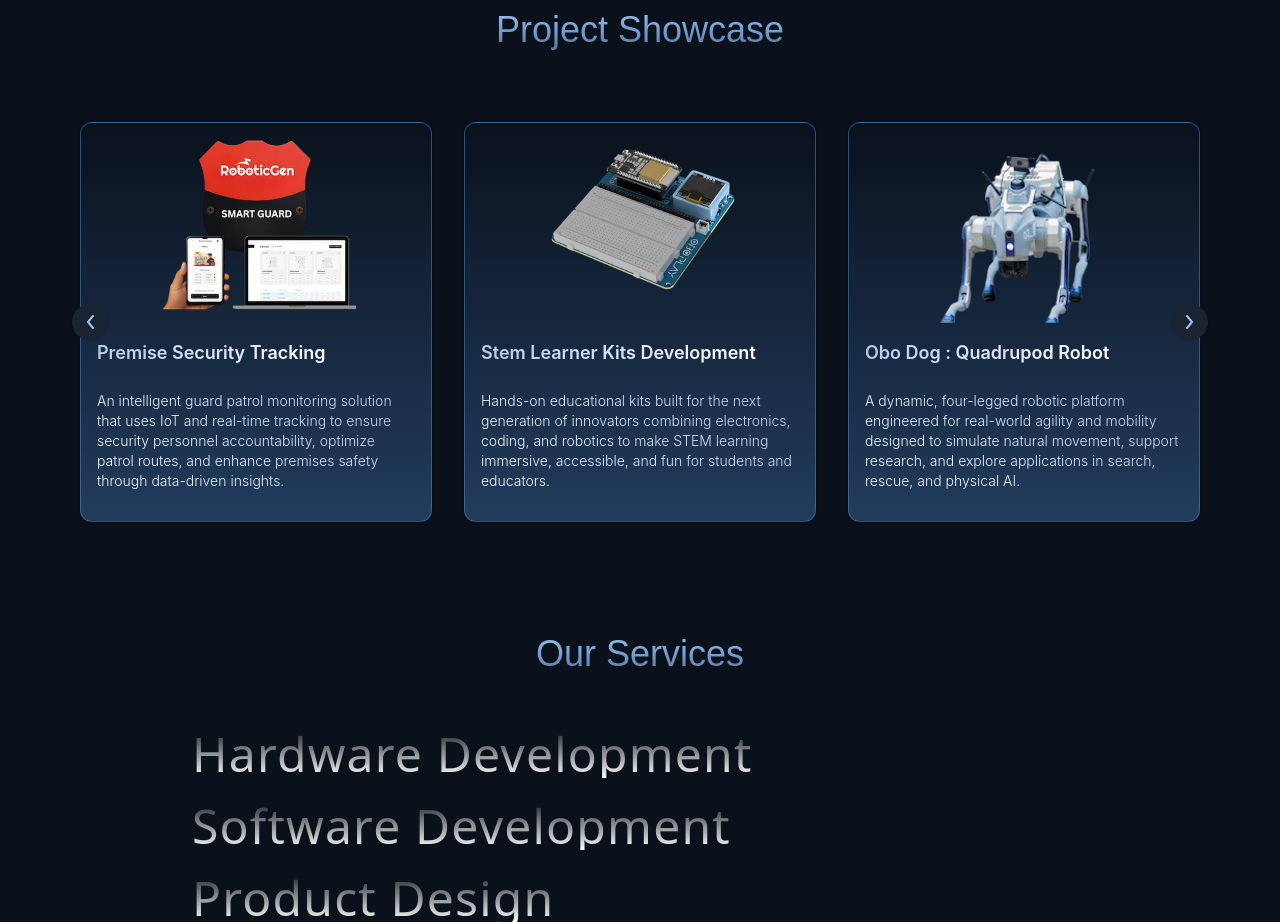
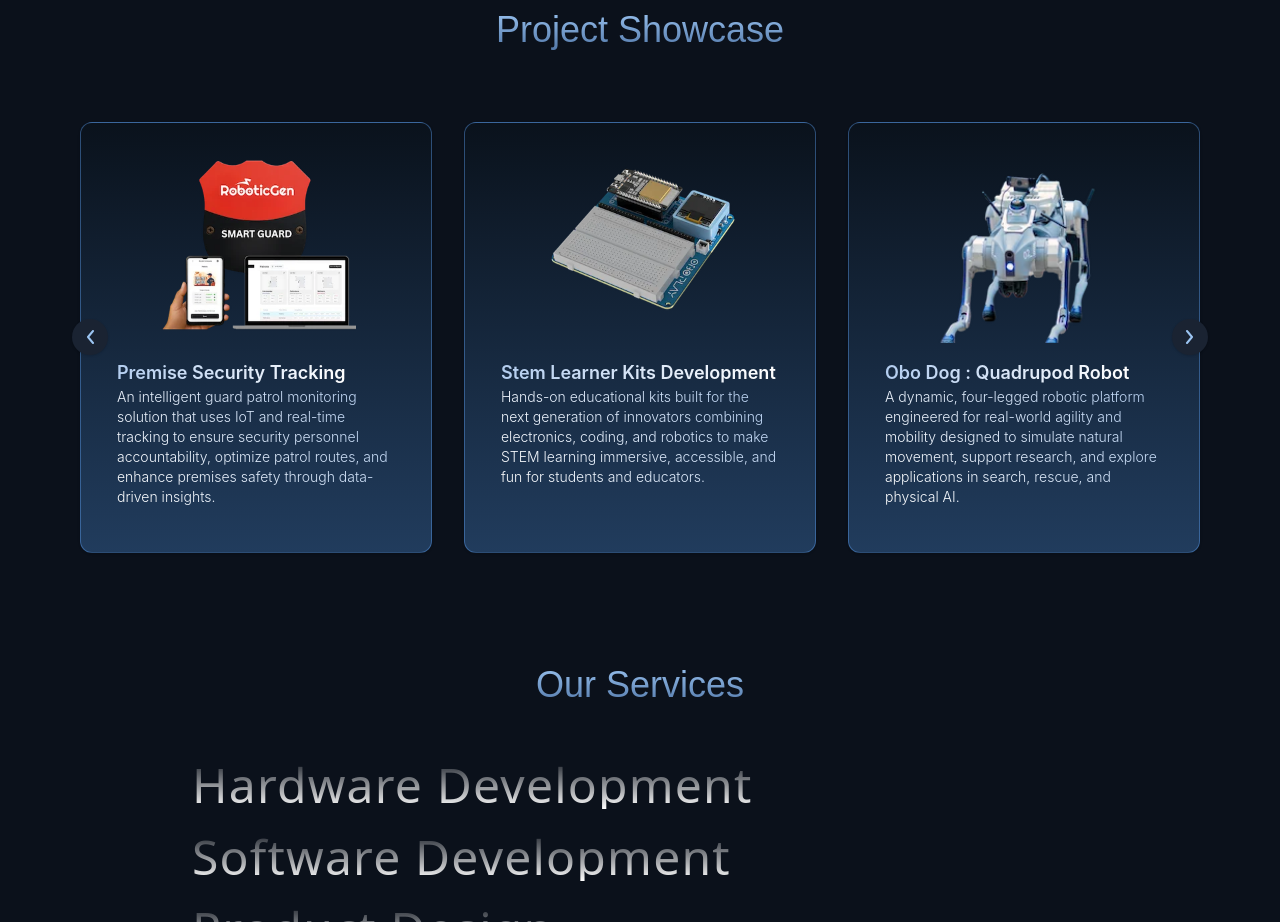
Before and after one commit to DevRoboticGen/roboticgenlabs-website, a React (Vite) app in the folder roboticgenlabs-web/: page / in a window 1280 px wide. Shown: the part 3480-4402 px from the top of the page. Built offline with nearby package versions, Linux system fonts and the light colour scheme.

Commit message:
This commit updated the project cards

```diff
--- a/roboticgenlabs-web/src/components/ui/project-card.tsx
+++ b/roboticgenlabs-web/src/components/ui/project-card.tsx
@@ -11,6 +11,8 @@ export default function ProjectCard({ title, desc, img }: ProjectCardProps) {
       style={{
         minHeight: 400,
         background: "linear-gradient(to bottom, #0A121C, #213C5D)",
+        padding: 20,
+        height: "100%",
       }}
     >
       <div
@@ -45,7 +47,6 @@ export default function ProjectCard({ title, desc, img }: ProjectCardProps) {
             display: "inline-block",
           }}
         >
-          <br />
           <p className="inter-light text-sm text-gray-400">{desc}</p>
         </span>
       </div>
```
